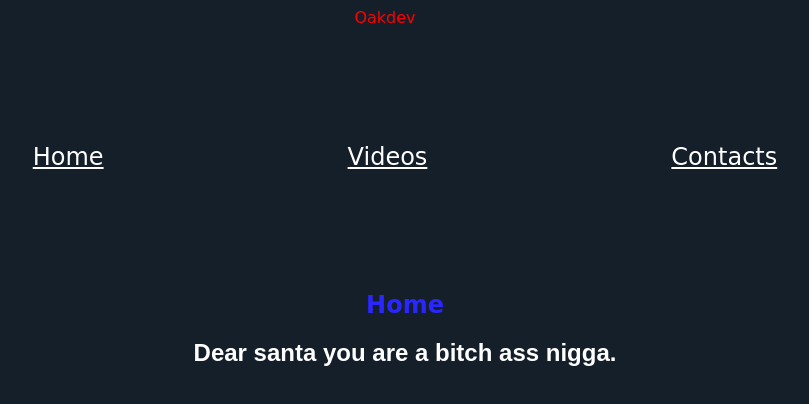
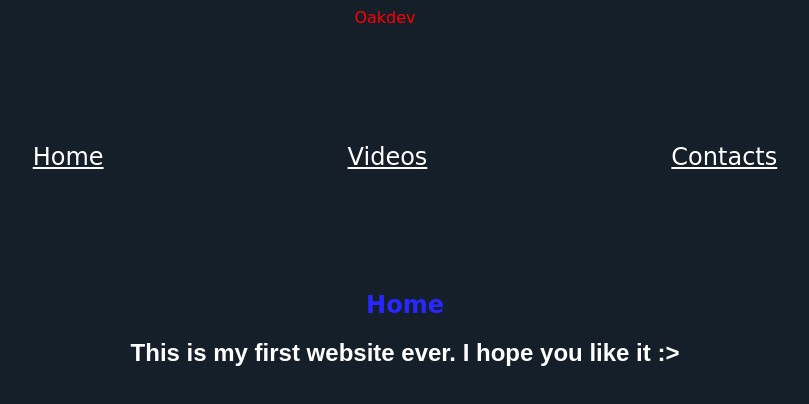
Before and after one commit to OakISKing/mynewwebsite, a plain HTML site: page index.html in a window 1280 px wide. Shown: the whole page, without its empty margins (255-1064 px from the left). Drawn offline with Linux system fonts and the light colour scheme.

Commit message:
Update index.html

```diff
--- a/index.html
+++ b/index.html
@@ -52,7 +52,8 @@
         <li><a href="contacts.html">Contacts</a></li>
         <h1>Home</h1>
         <h2>
-          Dear santa you are a bitch ass nigga.
+          This is my first website ever. I hope you like it :>
+
         </h2>
       </ul>
     </nav>
```
